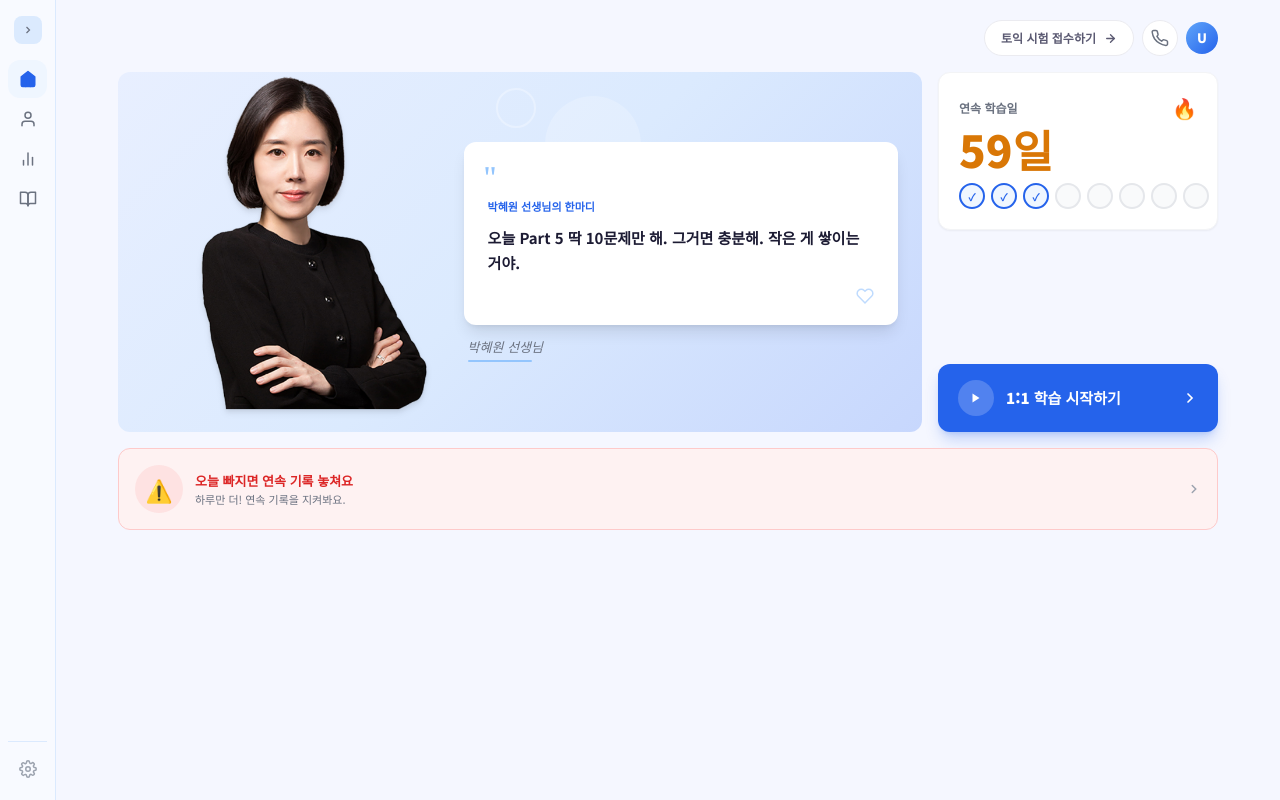
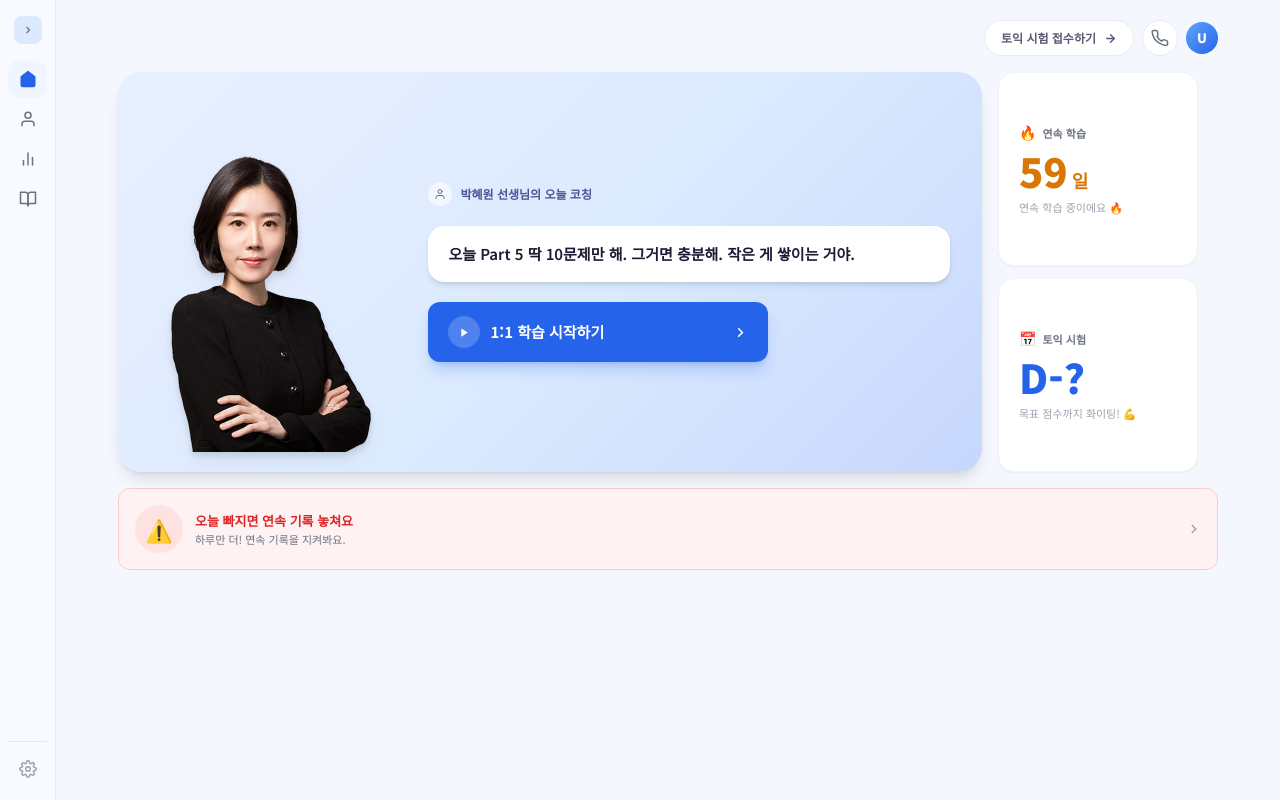
Before and after one commit to yujin-a4/aiacademy-mockup, a Next.js app: page /dashboard in a window 1280 px wide. Built offline with nearby package versions, Linux system fonts and the light colour scheme; a web font is replaced by a local one.

Commit message:
style(dashboard): 대시보드 UI 레이아웃 및 디자인 개선

```diff
--- a/src/app/dashboard/page.tsx
+++ b/src/app/dashboard/page.tsx
@@ -611,7 +611,7 @@ function RegularDashboard() {
         setTypedMsg(msg.slice(0, i))
         if (i >= msg.length) { setTypingDone(true); clearInterval(intervalId) }
       }, 36)
-    }, 900)
+    }, 400)
     return () => { clearTimeout(timeoutId); clearInterval(intervalId) }
   }, [selectedInstructor, msgIdx, currentMessages])
 
@@ -662,93 +662,101 @@ function RegularDashboard() {
               <AccountMenu userName={userName ?? ''} />
             </div>
 
-            {/* ── 메인 그리드: 강사카드 + 오른쪽 컬럼 ── */}
-            <div className="grid grid-cols-1 md:grid-cols-[1fr_280px] gap-4">
+            {/* ── 메인 레이아웃: 코칭 카드 + 오른쪽 스탯 카드 ── */}
+            <div className="flex gap-4 items-stretch" style={{ maxWidth: '1080px' }}>
 
-              {/* ① 강사 카드 */}
-              <div className="relative rounded-xl overflow-hidden"
-                style={{ background: 'linear-gradient(135deg, #E8EFFF 0%, #DBEAFE 50%, #C7D7FD 100%)', minHeight: '360px' }}>
-                {/* 배경 장식 */}
-                <div className="absolute top-6 right-[35%] w-24 h-24 rounded-full bg-white/20 pointer-events-none" />
-                <div className="absolute top-4 right-[48%] w-10 h-10 rounded-full border-2 border-white/30 pointer-events-none" />
+              {/* ① 코칭 카드 (사진 35% + 말풍선·CTA 65%) */}
+              <div
+                className="flex-1 rounded-3xl overflow-hidden shadow-lg relative"
+                style={{
+                  background: 'linear-gradient(135deg, #E8EFFF 0%, #DBEAFE 55%, #C7D7FD 100%)',
+                  height: '400px',
+                }}
+              >
+                <div className="h-full grid" style={{ gridTemplateColumns: '35% 65%' }}>
 
                   {/* 강사 사진 */}
-                <div className="absolute left-0 bottom-0 w-[44%] h-full flex items-end justify-center">
+                  <div className="relative overflow-hidden h-full">
                     {(selectedInstructor ?? 'park') === 'park' ? (
-                    <img src="/image_reference/park-report.png" alt={instName}
-                      className="h-full w-auto object-contain drop-shadow-md" />
+                      <img
+                        src="/image_reference/park-report.png"
+                        alt={instName}
+                        className="absolute bottom-0 left-0 drop-shadow-lg"
+                        style={{ maxHeight: '320px', width: 'auto', objectFit: 'contain' }}
+                      />
                     ) : (
-                    <img src={INST_THUMBS[selectedInstructor ?? 'park']} alt={instName}
-                      className="h-full w-full object-cover object-top"
-                      onError={(e) => { (e.target as HTMLImageElement).style.display = 'none' }} />
+                      <img
+                        src={INST_THUMBS[selectedInstructor ?? 'park']}
+                        alt={instName}
+                        className="absolute bottom-0 left-0 drop-shadow-lg"
+                        style={{ maxHeight: '320px', width: 'auto', objectFit: 'contain' }}
+                        onError={e => { (e.target as HTMLImageElement).style.display = 'none' }}
+                      />
                     )}
                   </div>
 
-                {/* 말풍선 영역 */}
-                <div className="absolute right-0 top-0 bottom-0 w-[60%] flex flex-col justify-center px-6 py-7">
-                  <div className="bg-white rounded-xl px-6 py-5 shadow-lg">
-                    <p className="text-[32px] text-[#93C5FD] font-serif leading-none mb-1 -ml-1">"</p>
-                    <p className="text-[11px] font-bold text-[#2563EB] mb-3">{instName} 선생님의 한마디</p>
-                    <p className="text-[15px] font-bold text-[#1C1B33] leading-relaxed">
+                  {/* 말풍선 + CTA */}
+                  <div className="flex flex-col justify-center gap-5 py-10 pr-8 pl-2">
+                    <div className="flex items-center gap-2">
+                      <div className="w-6 h-6 rounded-full bg-white/60 flex items-center justify-center">
+                        <svg width="12" height="12" viewBox="0 0 24 24" fill="none" stroke="#6B7280" strokeWidth="2" strokeLinecap="round" strokeLinejoin="round">
+                          <path d="M20 21v-2a4 4 0 0 0-4-4H8a4 4 0 0 0-4 4v2"/><circle cx="12" cy="7" r="4"/>
+                        </svg>
+                      </div>
+                      <span className="text-[12px] font-bold text-[#4B5494]">{instName} 선생님의 오늘 코칭</span>
+                    </div>
+
+                    <div className="bg-white rounded-2xl px-5 py-4 shadow-md">
+                      <p className="text-[15px] font-semibold text-[#1C1B33] leading-relaxed">
                         {typedMsg}
-                      {!typingDone && <span className="inline-block w-[2px] h-[1em] bg-[#2563EB] animate-pulse ml-0.5 align-middle rounded-full" />}
+                        {!typingDone && (
+                          <span className="inline-block w-[2px] h-[1em] bg-[#2563EB] animate-pulse ml-0.5 align-middle rounded-full" />
+                        )}
                       </p>
-                    <div className="flex justify-end mt-3">
-                      <svg width="18" height="18" viewBox="0 0 24 24" fill="none" stroke="#BFDBFE" strokeWidth="2" strokeLinecap="round"><path d="M20.84 4.61a5.5 5.5 0 0 0-7.78 0L12 5.67l-1.06-1.06a5.5 5.5 0 0 0-7.78 7.78l1.06 1.06L12 21.23l7.78-7.78 1.06-1.06a5.5 5.5 0 0 0 0-7.78z"/></svg>
                     </div>
+
+                    <a
+                      href="/part5"
+                      className="flex items-center justify-between bg-[#2563EB] hover:bg-[#1D4ED8] active:scale-[0.98] text-white px-5 py-3.5 rounded-xl font-bold text-[15px] transition-all shadow-lg shadow-[#2563EB]/25"
+                      style={{ maxWidth: '340px' }}
+                    >
+                      <div className="flex items-center gap-2.5">
+                        <div className="w-8 h-8 rounded-full bg-white/20 flex items-center justify-center shrink-0">
+                          <svg width="11" height="11" viewBox="0 0 24 24" fill="white"><polygon points="5 3 19 12 5 21 5 3"/></svg>
                         </div>
-                  {/* 강사 서명 */}
-                  <div className="mt-3 pl-1">
-                    <p className="text-[13px] text-[#6B7280] italic">{instName} 선생님</p>
-                    <div className="mt-1 h-[2px] w-16 bg-[#93C5FD] rounded-full" />
+                        1:1 학습 시작하기
                       </div>
+                      <svg width="15" height="15" viewBox="0 0 24 24" fill="none" stroke="white" strokeWidth="2.5" strokeLinecap="round"><path d="M9 18l6-6-6-6"/></svg>
+                    </a>
+                  </div>
+
                 </div>
               </div>
 
-              {/* ② 오른쪽 컬럼 */}
-              <div className="flex flex-col gap-3">
+              {/* ② 오른쪽: 스탯 카드 2개 */}
+              <div className="flex flex-col gap-3 w-[200px] shrink-0">
 
-                {/* 연속 학습일 카드 */}
-                <div className="bg-white rounded-xl border border-[#F3F4F6] p-5 shadow-sm">
-                  <div className="flex items-center justify-between mb-1">
-                    <p className="text-[12px] font-semibold text-[#6B7280]">연속 학습일</p>
-                    <span className="text-[20px]">🔥</span>
+                <div className="flex-1 bg-white rounded-2xl px-5 py-5 shadow-sm border border-[#F3F4F6] flex flex-col justify-center">
+                  <div className="flex items-center gap-1.5 mb-2">
+                    <span className="text-[14px]">🔥</span>
+                    <p className="text-[11px] font-semibold text-[#6B7280]">연속 학습</p>
                   </div>
-                  <p className="text-[44px] font-black text-[#D97706] leading-none">{streakDay}일</p>
-                  <div className="flex gap-1.5 mt-3">
-                    {Array.from({ length: 8 }, (_, i) => {
-                      const done = i < Math.min(streakDay % 8 || 8, 8) && i < 7
-                      return (
-                        <div key={i} className={`w-[26px] h-[26px] rounded-full border-2 flex items-center justify-center text-[10px] font-bold shrink-0 transition-colors ${done ? 'bg-[#EFF6FF] border-[#2563EB] text-[#2563EB]' : 'bg-[#F9FAFB] border-[#E5E7EB] text-transparent'}`}>
-                          ✓
-                        </div>
-                      )
-                    })}
-                  </div>
+                  <p className="text-[40px] font-black text-[#D97706] leading-none">
+                    {streakDay}<span className="text-[18px] font-bold ml-1">일</span>
+                  </p>
+                  <p className="text-[11px] text-[#9CA3AF] mt-2">연속 학습 중이에요 🔥</p>
                 </div>
 
-                {/* D-day 카드 */}
-                {ddayLabel && (
-                  <div className="bg-white rounded-xl border border-[#F3F4F6] p-5 shadow-sm">
-                    <div className="flex items-center justify-between mb-1">
-                      <p className="text-[12px] font-semibold text-[#6B7280]">토익 시험</p>
-                      <span className="text-[20px]">📅</span>
+                <div className="flex-1 bg-white rounded-2xl px-5 py-5 shadow-sm border border-[#F3F4F6] flex flex-col justify-center">
+                  <div className="flex items-center gap-1.5 mb-2">
+                    <span className="text-[14px]">📅</span>
+                    <p className="text-[11px] font-semibold text-[#6B7280]">토익 시험</p>
                   </div>
-                    <p className="text-[44px] font-black text-[#2563EB] leading-none">{ddayLabel}</p>
+                  <p className="text-[40px] font-black text-[#2563EB] leading-none">
+                    {ddayLabel ?? 'D-?'}
+                  </p>
+                  <p className="text-[11px] text-[#9CA3AF] mt-2">목표 점수까지 화이팅! 💪</p>
                 </div>
-                )}
-
-                {/* CTA 버튼 */}
-                <a href="/part5"
-                  className="mt-auto flex items-center justify-between bg-[#2563EB] hover:bg-[#1D4ED8] text-white px-5 py-4 rounded-xl font-black text-[15px] transition-colors shadow-lg shadow-[#2563EB]/25 active:scale-[0.98]">
-                  <div className="flex items-center gap-3">
-                    <div className="w-9 h-9 rounded-full bg-white/20 flex items-center justify-center shrink-0">
-                      <svg width="12" height="12" viewBox="0 0 24 24" fill="white"><polygon points="5 3 19 12 5 21 5 3"/></svg>
-                    </div>
-                    1:1 학습 시작하기
-                  </div>
-                  <svg width="16" height="16" viewBox="0 0 24 24" fill="none" stroke="white" strokeWidth="2.5" strokeLinecap="round"><path d="M9 18l6-6-6-6"/></svg>
-                </a>
 
               </div>
             </div>
```
Lines whose indentation alone changed are shown as unchanged.
